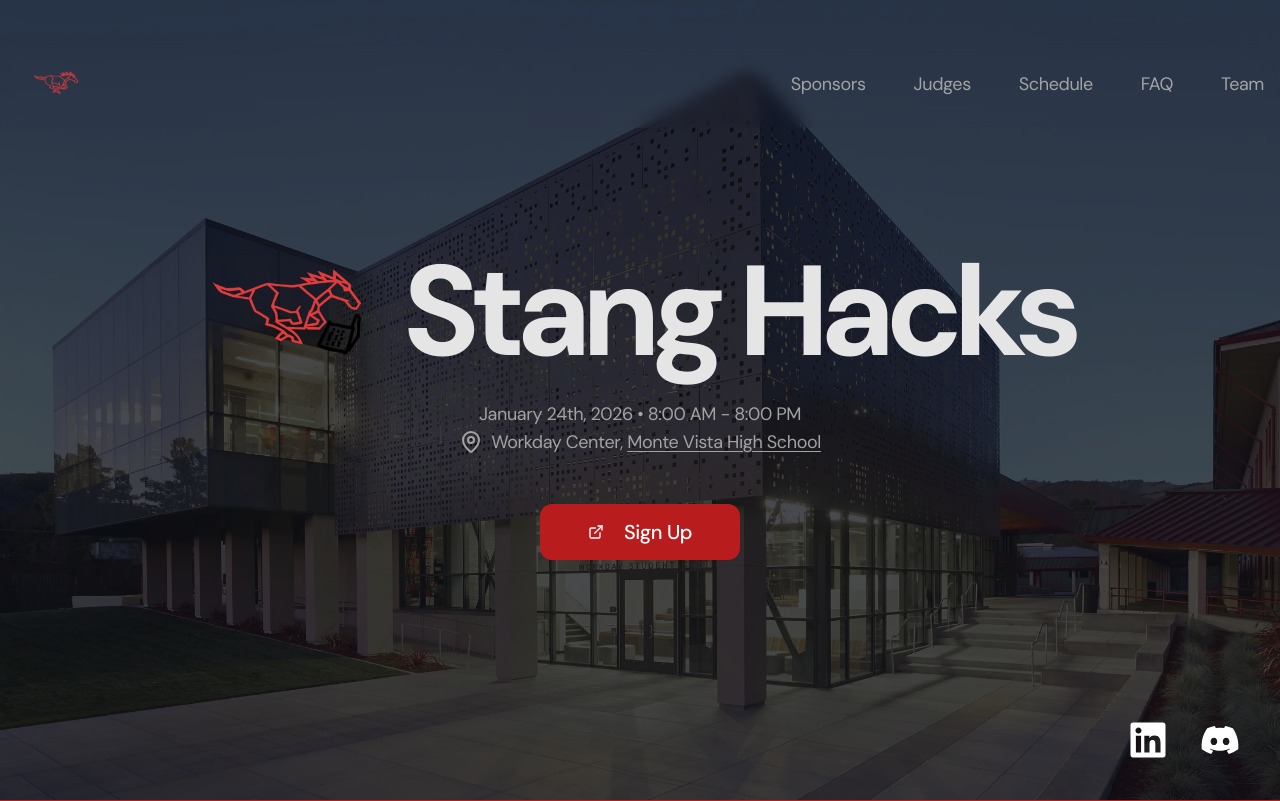
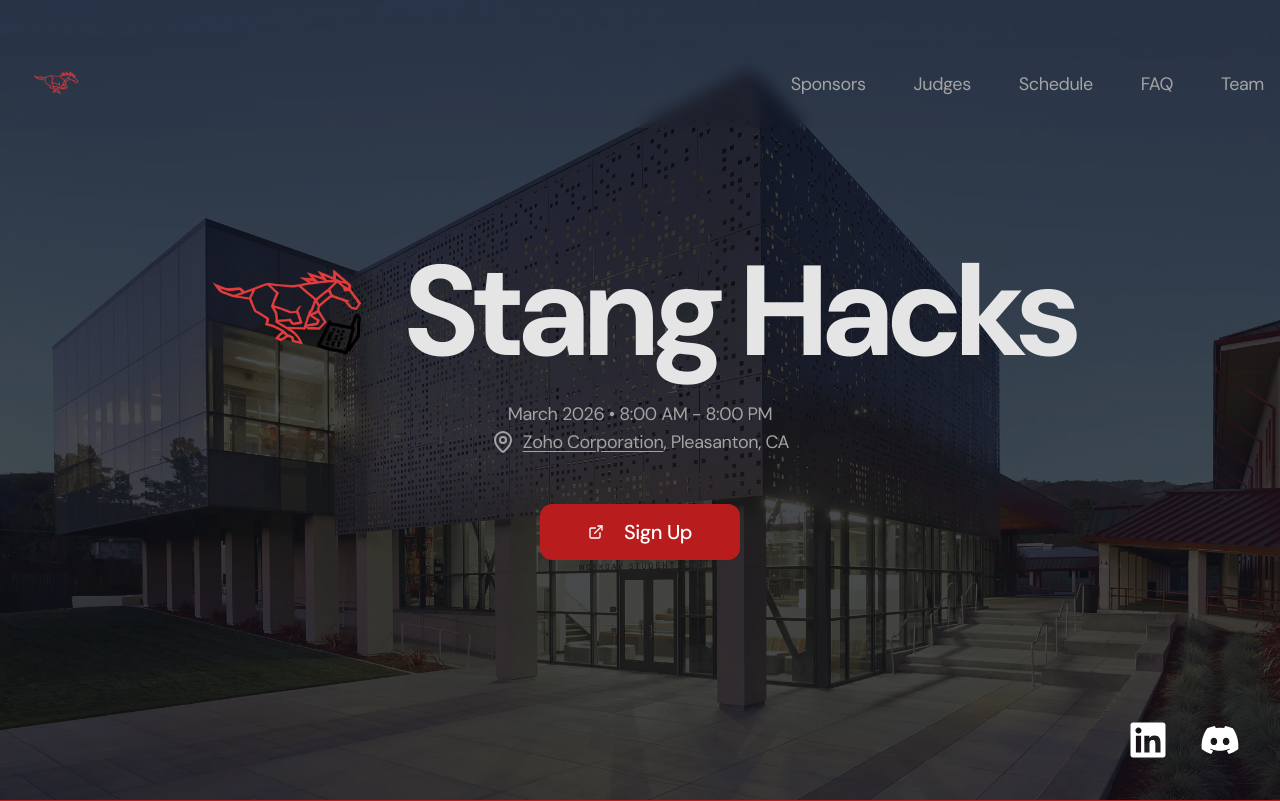
Before and after one commit to dliu99/stang-hacks, a Next.js app: page / in a window 1280 px wide. Shown: the top 801 px of the page. Built offline with nearby package versions, Linux system fonts and the light colour scheme.

Commit message:
updated date

```diff
--- a/src/app/page.tsx
+++ b/src/app/page.tsx
@@ -64,10 +64,10 @@ export default function StangHacksLanding() {
             {/* Signup CTA */}
             <div className="mb-12">
 
-              <p className="text-lg text-muted-foreground">January 24th, 2026 • 8:00 AM - 8:00 PM</p>
+              <p className="text-lg text-muted-foreground">March 2026 • 8:00 AM - 8:00 PM</p>
               <div className="flex flex-row items-center justify-center gap-2">
                 <MapPin className="h-6 w-6 text-muted-foreground" />
-                <p className="text-lg text-muted-foreground">Workday Center, <Link href="https://maps.app.goo.gl/uCXp5xZibcQFfDYz8" target="_blank" className="underline-offset-3 underline hover:text-foreground transition-colors">Monte Vista High School</Link></p>
+                <p className="text-lg text-muted-foreground"><Link href="https://maps.app.goo.gl/MQeFJdvqLqPB5M22A" target="_blank" className="underline-offset-3 underline hover:text-foreground transition-colors">Zoho Corporation</Link>, Pleasanton, CA</p>
               </div>
               <Button size="lg" className="rounded-lg px-12 py-6 mt-12 h-14 w-50 hover:scale-105 transition-all hover:border-1 border-white text-xl" asChild>
                 <Link href="https://luma.com/bi8uvliv" target="_blank">
@@ -532,6 +532,7 @@ export default function StangHacksLanding() {
               { name: "Dylan Chauhan", role: "Recruitment", linkedinUrl: "#" },
               { name: "Risha Bhat", role: "Outreach", linkedinUrl: "https://www.linkedin.com/in/risha-bhat-250297341/" },
               { name: "Ilina Iyer", role:"Outreach", linkedinUrl: "https://www.linkedin.com/in/ilinai/" },
+
               { name: "Jacob Chiu", role: "Volunteer", linkedinUrl: "#" },
               { name: "Scott Wang", role: "Volunteer", linkedinUrl: "#" },
               { name: "Tejas Nagarkar", role: "Food Quality Testing Intern", linkedinUrl: "https://www.linkedin.com/in/tejas-tj-nagarkar-740298309/" },
```
